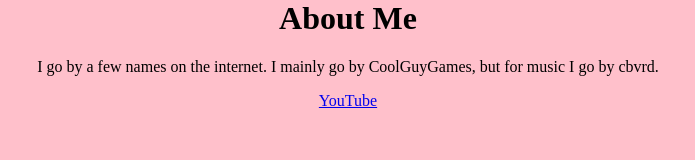
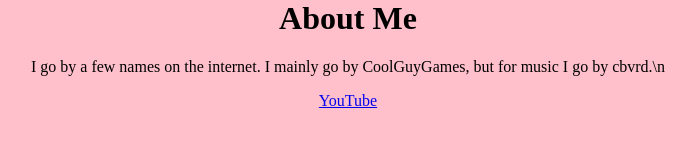
Before and after one commit to cbvrd/cbvrd.github.io, a plain HTML site: page index.html in a window 1280 px wide. Shown: the full height of the page, 292-987 px from the left. Drawn offline with Linux system fonts and the light colour scheme.

Commit message:
Update index.html

```diff
--- a/index.html
+++ b/index.html
@@ -7,8 +7,7 @@
 </head>
 <body>
     <h1>About Me</h1>
-    <P>I go by a few names on the internet. I mainly go by CoolGuyGames, but for music I go by cbvrd.</P>
-    <P></P>
+    <P>I go by a few names on the internet. I mainly go by CoolGuyGames, but for music I go by cbvrd.\n</P>
     <a class="link" href="https://www.youtube.com/channel/UC3QCu-BFqm1QXgERi7RPUBw">YouTube</a>
 </body>
 </html>
```
